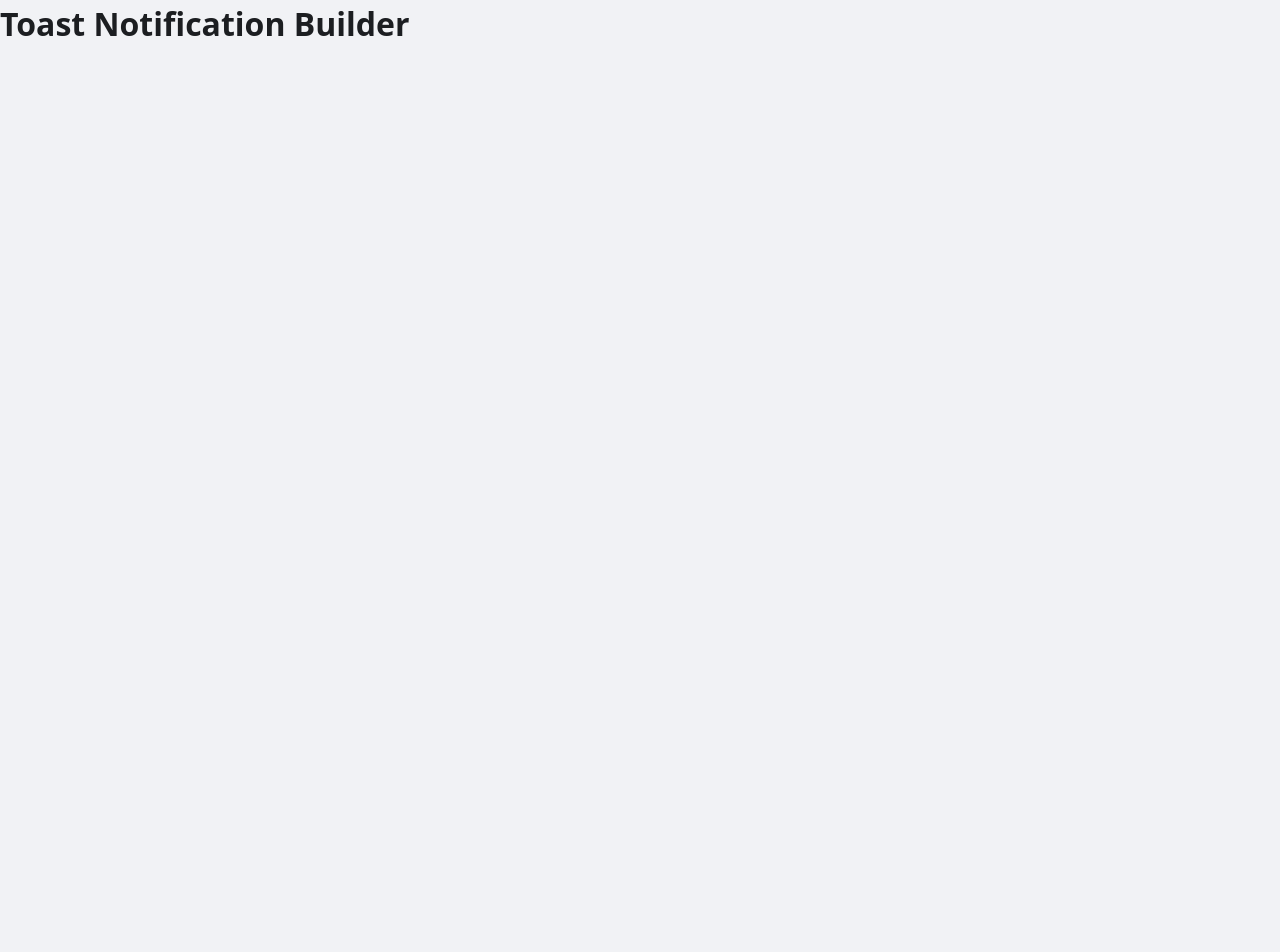
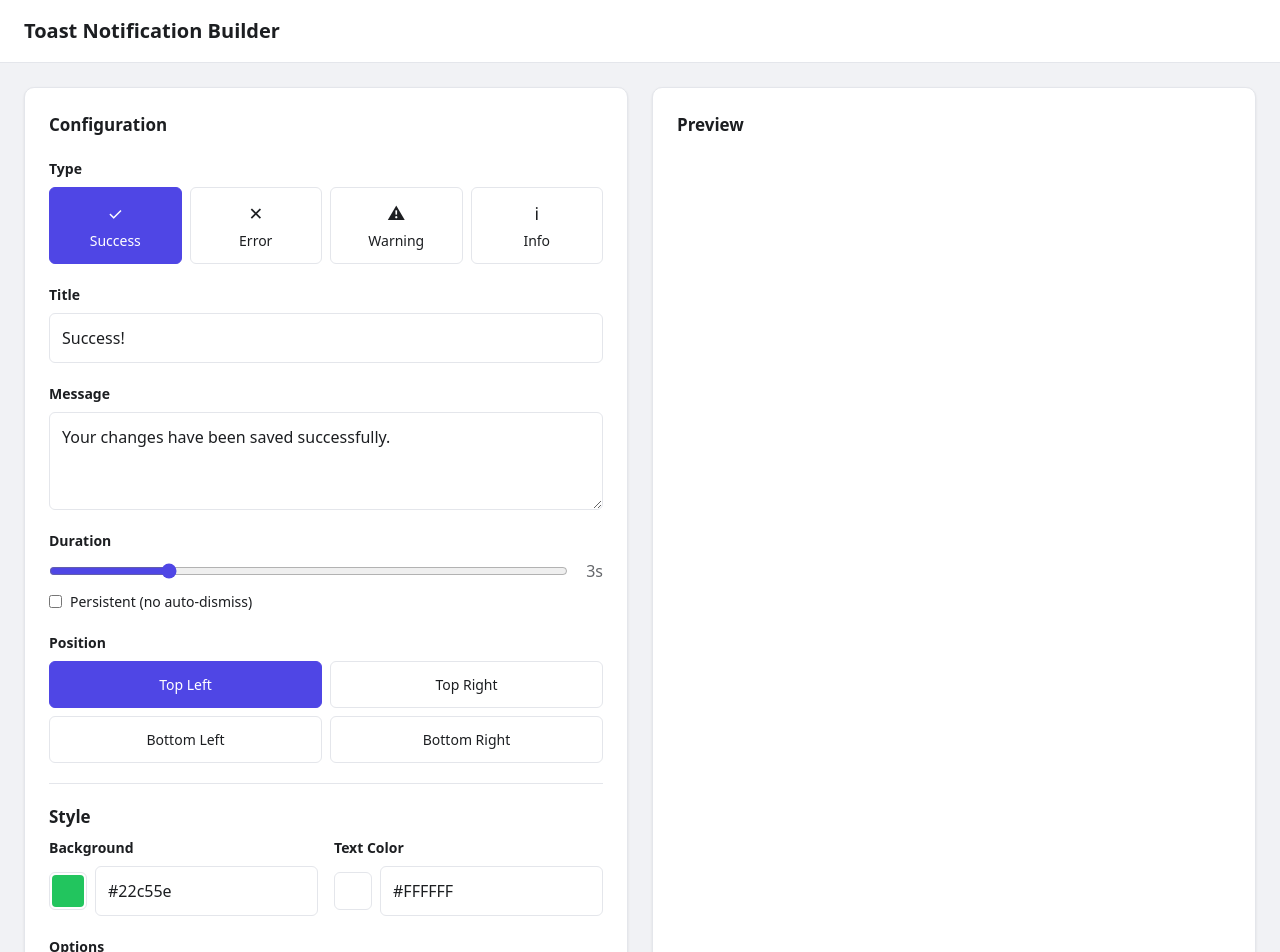
Before and after one commit to bartuteber/toast-notification-builder, a Vue app: page / in a window 1280 px wide. Shown: the top 952 px of the page. Before the commit the page ends 800 px from the top, so only its background shows below. Built offline with nearby package versions, Linux system fonts and the light colour scheme; the HTML template or start-up script is replaced by a standard one.

Commit message:
Create initial configuration ui

```diff
--- /dev/null
+++ b/src/components/config/ConfigPanel.vue
@@ -0,0 +1,165 @@
+<script setup lang="ts">
+import { ref } from 'vue'
+import SegmentedControl from '../ui/SegmentedControl.vue'
+import BaseTextField from '../ui/BaseTextField.vue'
+import BaseTextArea from '../ui/BaseTextArea.vue'
+import BaseCheckbox from '../ui/BaseCheckbox.vue'
+import ColorField from '../ui/ColorField.vue'
+
+// Local state for now — replaced by useConfigStore once the domain layer lands.
+// Unions are inlined temporarily; they move to types/notification.ts in Phase 1.
+type TypeValue = 'success' | 'error' | 'warning' | 'info'
+type PositionValue = 'top-left' | 'top-right' | 'bottom-left' | 'bottom-right'
+type AnimationValue = 'fade' | 'slide' | 'bounce'
+
+const type = ref<TypeValue>('success')
+const title = ref('Success!')
+const message = ref('Your changes have been saved successfully.')
+const duration = ref(3)
+const persistent = ref(false)
+const position = ref<PositionValue>('top-left')
+const backgroundColor = ref('#22c55e')
+const textColor = ref('#FFFFFF')
+const showIcon = ref(true)
+const showCloseButton = ref(true)
+const animation = ref<AnimationValue>('slide')
+
+// `satisfies` keeps the literal value types while checking option shape.
+const TYPE_OPTIONS = [
+  { value: 'success', label: 'Success', icon: '✓' },
+  { value: 'error', label: 'Error', icon: '✕' },
+  { value: 'warning', label: 'Warning', icon: '⚠' },
+  { value: 'info', label: 'Info', icon: 'ℹ' },
+] satisfies { value: TypeValue; label: string; icon: string }[]
+
+const POSITION_OPTIONS = [
+  { value: 'top-left', label: 'Top Left' },
+  { value: 'top-right', label: 'Top Right' },
+  { value: 'bottom-left', label: 'Bottom Left' },
+  { value: 'bottom-right', label: 'Bottom Right' },
+] satisfies { value: PositionValue; label: string }[]
+
+const ANIMATION_OPTIONS = [
+  { value: 'fade', label: 'Fade' },
+  { value: 'slide', label: 'Slide' },
+  { value: 'bounce', label: 'Bounce' },
+] satisfies { value: AnimationValue; label: string }[]
+</script>
+
+<template>
+  <div class="config">
+    <SegmentedControl v-model="type" :options="TYPE_OPTIONS" label="Type" :columns="4" />
+
+    <BaseTextField v-model="title" label="Title" />
+
+    <BaseTextArea v-model="message" label="Message" :rows="3" />
+
+    <!-- Duration: native range is enough; no need to wrap it. -->
+    <div class="field">
+      <label class="field-label" for="cfg-duration">Duration</label>
+      <div class="slider-row">
+        <input
+          id="cfg-duration"
+          class="slider"
+          type="range"
+          min="1"
+          max="10"
+          :disabled="persistent"
+          v-model.number="duration"
+        />
+        <span class="slider-row-value">{{ persistent ? '∞' : duration + 's' }}</span>
+      </div>
+      <BaseCheckbox v-model="persistent" label="Persistent (no auto-dismiss)" />
+    </div>
+
+    <SegmentedControl
+      v-model="position"
+      :options="POSITION_OPTIONS"
+      label="Position"
+      :columns="2"
+    />
+
+    <hr class="divider" />
+
+    <div class="field">
+      <span class="field-label is-section">Style</span>
+      <div class="style-grid">
+        <ColorField v-model="backgroundColor" label="Background" />
+        <ColorField v-model="textColor" label="Text Color" />
+      </div>
+    </div>
+
+    <div class="field">
+      <span class="field-label">Options</span>
+      <div class="options-row">
+        <BaseCheckbox v-model="showIcon" label="Show Icon" />
+        <BaseCheckbox v-model="showCloseButton" label="Show Close Button" />
+      </div>
+    </div>
+
+    <SegmentedControl
+      v-model="animation"
+      :options="ANIMATION_OPTIONS"
+      label="Animation"
+      :columns="3"
+    />
+  </div>
+</template>
+
+<style scoped lang="scss">
+.config {
+  display: flex;
+  flex-direction: column;
+  gap: var(--space-5);
+}
+
+.field {
+  display: flex;
+  flex-direction: column;
+  gap: var(--space-2);
+}
+
+.field-label {
+  font-size: var(--font-sm);
+  font-weight: 600;
+
+  &.is-section {
+    font-size: var(--font-md);
+  }
+}
+
+.slider-row {
+  display: flex;
+  align-items: center;
+  gap: var(--space-3);
+
+  &-value {
+    min-width: 2.5ch;
+    text-align: right;
+    color: var(--color-text-muted);
+    font-variant-numeric: tabular-nums;
+  }
+}
+
+.slider {
+  flex: 1;
+  accent-color: var(--color-primary);
+}
+
+.divider {
+  border: none;
+  border-top: 1px solid var(--color-border);
+  margin: 0;
+}
+
+.style-grid {
+  display: grid;
+  grid-template-columns: 1fr 1fr;
+  gap: var(--space-4);
+}
+
+.options-row {
+  display: flex;
+  gap: var(--space-5);
+}
+</style>
--- a/src/containers/ToastBuilder.vue
+++ b/src/containers/ToastBuilder.vue
@@ -1,9 +1,79 @@
-<script lang="ts">
-
+<script setup lang="ts">
+// Screen-level container. Owns layout and (later) orchestrates the stores:
+// config draft -> live preview, preset load/save, and the active-toast overlay.
+// Child components are introduced phase by phase.
+import ConfigPanel from '../components/config/ConfigPanel.vue';
 </script>
 
 <template>
-<div style="height: 100%; width: 100%; align-items: center;">
-  <h1>Toast Notification Builder</h1>
-</div>
+  <div class="builder">
+    <header class="builder-header">
+      <h1 class="builder-title">Toast Notification Builder</h1>
+    </header>
+
+    <main class="builder-main">
+      <!-- Left: everything the user configures -->
+      <section class="panel">
+        <h2 class="panel-title">Configuration</h2>
+        <ConfigPanel />
+      </section>
+
+      <!-- Right: live preview, trigger, presets, code export -->
+      <section class="panel">
+        <h2 class="panel-title">Preview</h2>
+        <!-- LivePreview + PresetList + CodeExport mount here -->
+      </section>
+    </main>
+
+    <!-- ToastContainer: fixed overlay, position-aware stacking, mounts above all -->
+  </div>
 </template>
+
+<style scoped lang="scss">
+.builder {
+  min-height: 100vh;
+  background: var(--color-bg);
+  color: var(--color-text);
+
+  &-header {
+    background: var(--color-surface);
+    border-bottom: 1px solid var(--color-border);
+    padding: var(--space-4) var(--space-6);
+  }
+
+  &-title {
+    margin: 0;
+    font-size: var(--font-lg);
+    font-weight: 700;
+  }
+
+  &-main {
+    display: grid;
+    grid-template-columns: 1fr 1fr;
+    gap: var(--space-6);
+    max-width: 1400px;
+    margin: 0 auto;
+    padding: var(--space-6);
+  }
+}
+
+.panel {
+  background: var(--color-surface);
+  border: 1px solid var(--color-border);
+  border-radius: var(--radius);
+  padding: var(--space-6);
+  box-shadow: var(--shadow);
+
+  &-title {
+    margin: 0 0 var(--space-5);
+    font-size: var(--font-md);
+    font-weight: 600;
+  }
+}
+
+@media (max-width: 860px) {
+  .builder-main {
+    grid-template-columns: 1fr;
+  }
+}
+</style>
```
